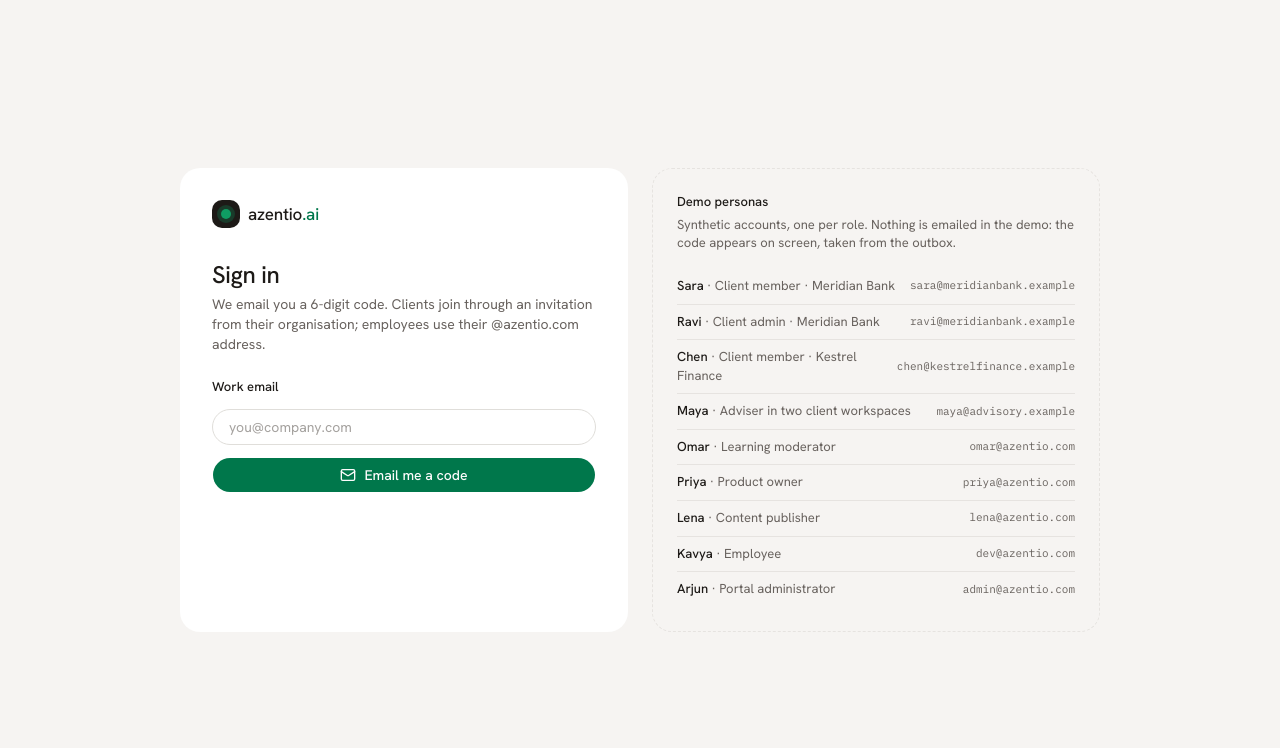
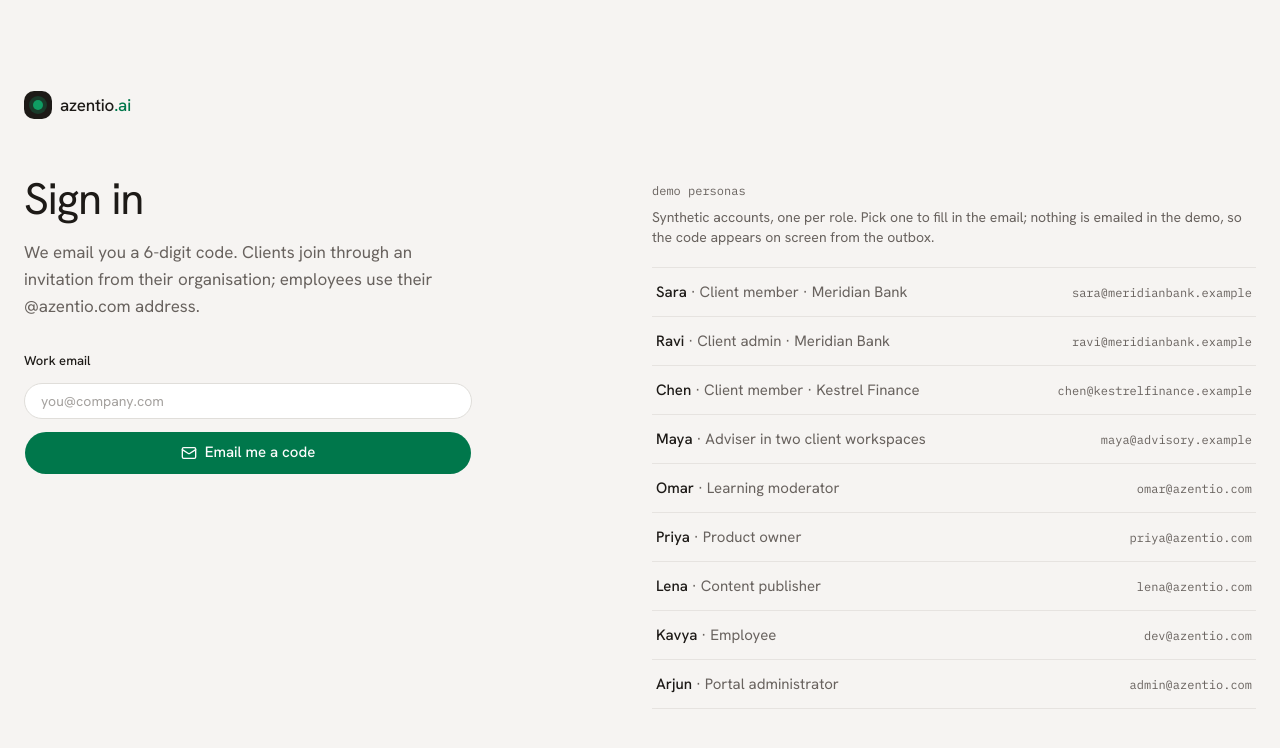
Before and after one commit to Sharon-rosario/azentio-platform, a Next.js app: page /login in a window 1280 px wide. Shown: the top 748 px of the page. Built offline with nearby package versions, Linux system fonts and the light colour scheme; what async_hooks would draw is missing.

Commit message:
feat(auth): sign-in in the site system, with one-click demo personas
In demo mode each persona links to /login?as=<email>, which fills in
the email. Only listed persona addresses are accepted, and only when
DEMO_MODE is on. The next parameter still passes safePath().

```diff
--- a/src/app/login/login-form.tsx
+++ b/src/app/login/login-form.tsx
@@ -8,9 +8,9 @@ import { Button } from "@/components/ui/button";
 import { Input } from "@/components/ui/input";
 import { api } from "@/lib/api";
 
-export function LoginForm({ next, demo }: { next: string; demo: boolean }) {
+export function LoginForm({ next, demo, defaultEmail = "" }: { next: string; demo: boolean; defaultEmail?: string }) {
   const router = useRouter();
-  const [email, setEmail] = useState("");
+  const [email, setEmail] = useState(defaultEmail);
   const [code, setCode] = useState("");
   const [step, setStep] = useState<"email" | "code">("email");
   const [busy, setBusy] = useState(false);
@@ -46,30 +46,30 @@ export function LoginForm({ next, demo }: { next: string; demo: boolean }) {
 
   if (step === "email") {
     return (
-      <form onSubmit={send} className="mt-6 space-y-3">
+      <form onSubmit={send} className="mt-8 space-y-3">
         <label className="block text-[13px] font-medium" htmlFor="email">Work email</label>
         <Input id="email" type="email" autoComplete="email" required value={email} onChange={(e) => setEmail(e.target.value)}
           placeholder="you@company.com" />
-        <Button type="submit" className="w-full" disabled={busy}>
+        <Button type="submit" size="lg" className="h-11 w-full text-[15px]" disabled={busy}>
           <Mail /> {busy ? "Sending…" : "Email me a code"}
         </Button>
       </form>
     );
   }
   return (
-    <form onSubmit={verify} className="mt-6 space-y-3">
+    <form onSubmit={verify} className="mt-8 space-y-3">
       <p className="text-[14px]">
         We sent a code to <span className="font-medium">{email}</span>. It expires in 10 minutes and works once.
       </p>
       {demo && demoCode && (
-        <p className="bg-warning-soft text-warning rounded-[12px] px-3 py-2 text-[13px]">
+        <p className="border-warning bg-warning-soft border-l-2 px-4 py-2.5 text-[14px] leading-5">
           Demo mode: not emailed. The code in the outbox is <span className="font-mono font-medium tabular-nums">{demoCode}</span>
         </p>
       )}
       <label className="block text-[13px] font-medium" htmlFor="code">6-digit code</label>
       <Input id="code" inputMode="numeric" autoComplete="one-time-code" maxLength={6} required value={code}
         onChange={(e) => setCode(e.target.value.replace(/\D/g, ""))} className="font-mono tracking-[0.3em]" />
-      <Button type="submit" className="w-full" disabled={busy || code.length !== 6}>
+      <Button type="submit" size="lg" className="h-11 w-full text-[15px]" disabled={busy || code.length !== 6}>
         {busy ? "Checking…" : "Sign in"} <ArrowRight />
       </Button>
       <button type="button" className="text-muted-foreground text-[13px] hover:underline" onClick={() => { setStep("email"); setCode(""); }}>
--- a/src/app/login/page.tsx
+++ b/src/app/login/page.tsx
@@ -23,40 +23,48 @@ const PERSONAS = [
 ];
 
 export default async function LoginPage({ searchParams }: PageProps<"/login">) {
-  const next = (await searchParams).next;
+  const sp = await searchParams;
+  const next = safePath(sp.next) ?? "/portal";
+  const as = DEMO_MODE && typeof sp.as === "string" ? PERSONAS.find((p) => p.email === sp.as)?.email : undefined;
   return (
-    <main className="flex min-h-svh items-center justify-center px-4 py-12">
-      <div className="grid w-full max-w-[920px] gap-6 md:grid-cols-[1fr_1fr]">
-        <section className="bg-card rounded-2xl p-8">
-          <Link href="/" className="outline-none focus-visible:underline"><Wordmark /></Link>
-          <h1 className="mt-8 text-[24px] leading-[30px] font-medium tracking-[-0.015em]">Sign in</h1>
-          <p className="text-muted-foreground mt-1 text-[14px]">
+    <main className="mx-auto grid min-h-svh w-full max-w-[1280px] content-center gap-14 px-4 py-14 sm:px-6 lg:grid-cols-12 lg:gap-6">
+      <section className="lg:col-span-5">
+        <Link href="/" className="inline-block rounded-sm outline-none focus-visible:ring-2 focus-visible:ring-ring"><Wordmark /></Link>
+        <h1 className="mt-14 text-[44px] leading-[48px] font-normal tracking-[-0.025em]">Sign in</h1>
+        <p className="text-muted-foreground mt-4 max-w-md text-[17px] leading-[27px]">
           We email you a 6-digit code. Clients join through an invitation from their organisation; employees use their
           @azentio.com address.
         </p>
-          <LoginForm next={safePath(next) ?? "/portal"} demo={DEMO_MODE} />
+        <div className="max-w-md">
+          <LoginForm key={as ?? ""} next={next} demo={DEMO_MODE} defaultEmail={as} />
+        </div>
       </section>
       {DEMO_MODE && (
-          <section className="rounded-2xl border border-dashed p-6">
-            <p className="text-[13px] font-medium">Demo personas</p>
-            <p className="text-muted-foreground mt-1 text-[13px]">
-              Synthetic accounts, one per role. Nothing is emailed in the demo: the code appears on screen, taken from the
-              outbox.
+        <section aria-labelledby="personas-title" className="lg:col-span-6 lg:col-start-7 lg:pt-[92px]">
+          <h2 id="personas-title" className="text-muted-foreground font-mono text-[12px] leading-4">demo personas</h2>
+          <p className="text-muted-foreground mt-2 text-[14px] leading-5">
+            Synthetic accounts, one per role. Pick one to fill in the email; nothing is emailed in the demo, so the code
+            appears on screen from the outbox.
           </p>
-            <ul className="mt-4 divide-y">
+          <ul className="mt-5 border-t">
             {PERSONAS.map((p) => (
-                <li key={p.email} className="flex items-center justify-between gap-3 py-2 text-[13px]">
-                  <span>
+              <li key={p.email} className="border-b">
+                <Link
+                  href={`/login?as=${encodeURIComponent(p.email)}${next !== "/portal" ? `&next=${encodeURIComponent(next)}` : ""}`}
+                  aria-current={as === p.email ? "true" : undefined}
+                  className="group hover:bg-muted/60 focus-visible:bg-muted aria-[current]:bg-muted grid gap-1 px-1 py-3 outline-none transition-colors duration-150 sm:grid-cols-[1fr_auto] sm:items-baseline sm:gap-4"
+                >
+                  <span className="text-[15px] leading-6">
                     <span className="font-medium">{p.who}</span>
                     <span className="text-muted-foreground"> · {p.role}</span>
                   </span>
-                  <code className="text-muted-foreground font-mono text-[11px]">{p.email}</code>
+                  <span className="text-muted-foreground group-hover:text-foreground font-mono text-[12px] leading-4">{p.email}</span>
+                </Link>
               </li>
             ))}
           </ul>
         </section>
       )}
-      </div>
     </main>
   );
 }
```
Lines whose indentation alone changed are shown as unchanged.
